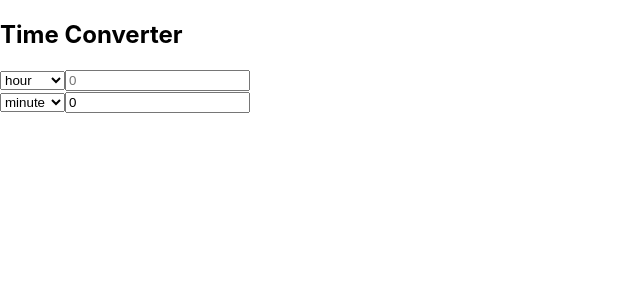
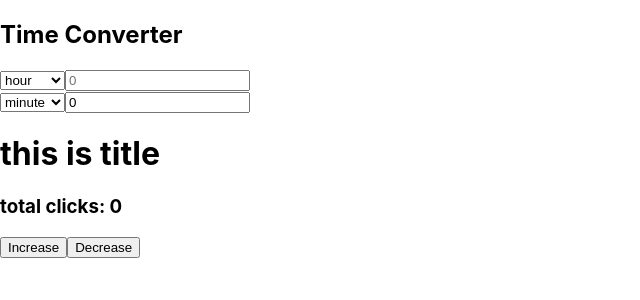
Before and after one commit to Chriso004/React-Typescript, a React (Create React App) app: page / in a window 1280 px wide. Shown: the top 300 px of the page, without its empty margins (0-640 px from the left). Built offline with nearby package versions, Linux system fonts and the light colour scheme.

Commit message:
code fix

```diff
--- a/src/index.tsx
+++ b/src/index.tsx
@@ -3,10 +3,12 @@ import ReactDOM from 'react-dom';
 import './index.css';
 import reportWebVitals from './reportWebVitals';
 import TimeConverter from './practice/TimeConverter';
+import App from './App'
 
 ReactDOM.render(
   <React.StrictMode>
     <TimeConverter />
+    <App />
   </React.StrictMode>,
   document.getElementById('root')
 );
```
Also changed, not shown: src/practice/TimeConverter.tsx (+3 -5 lines).
